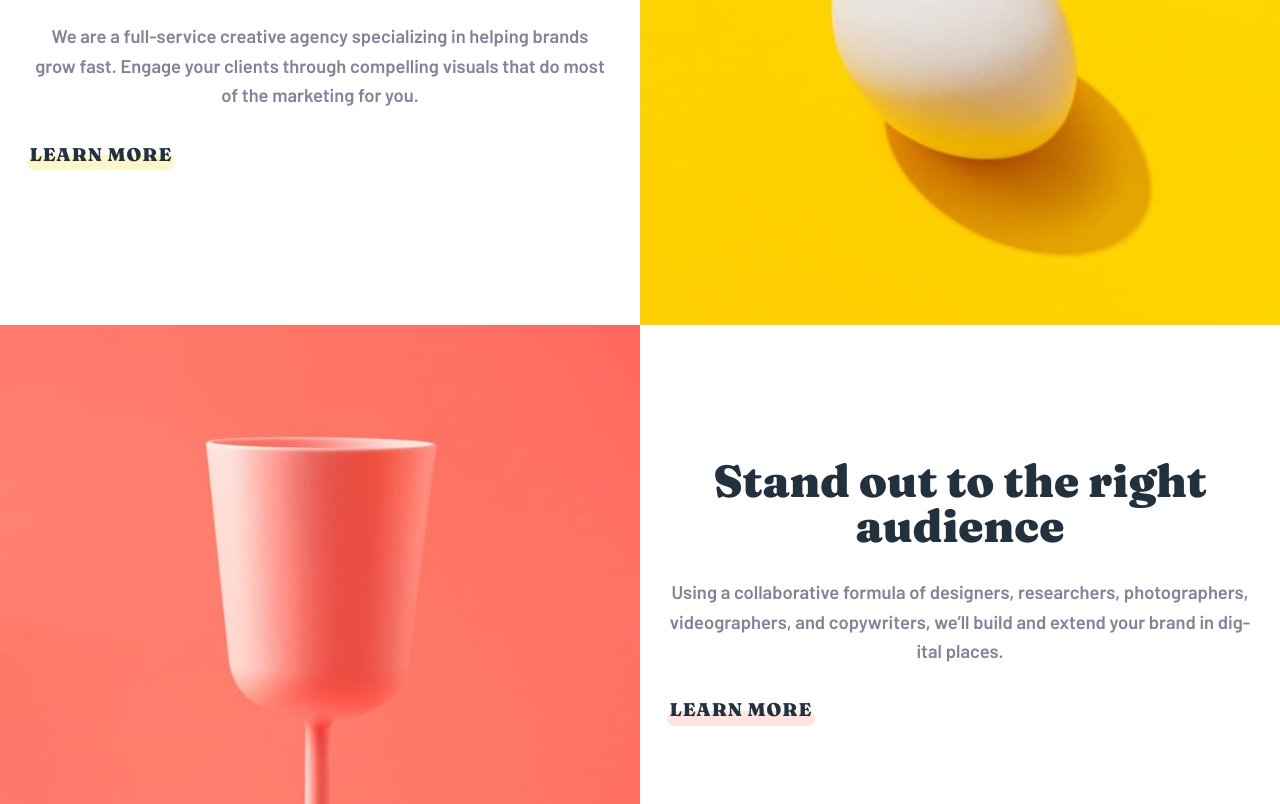
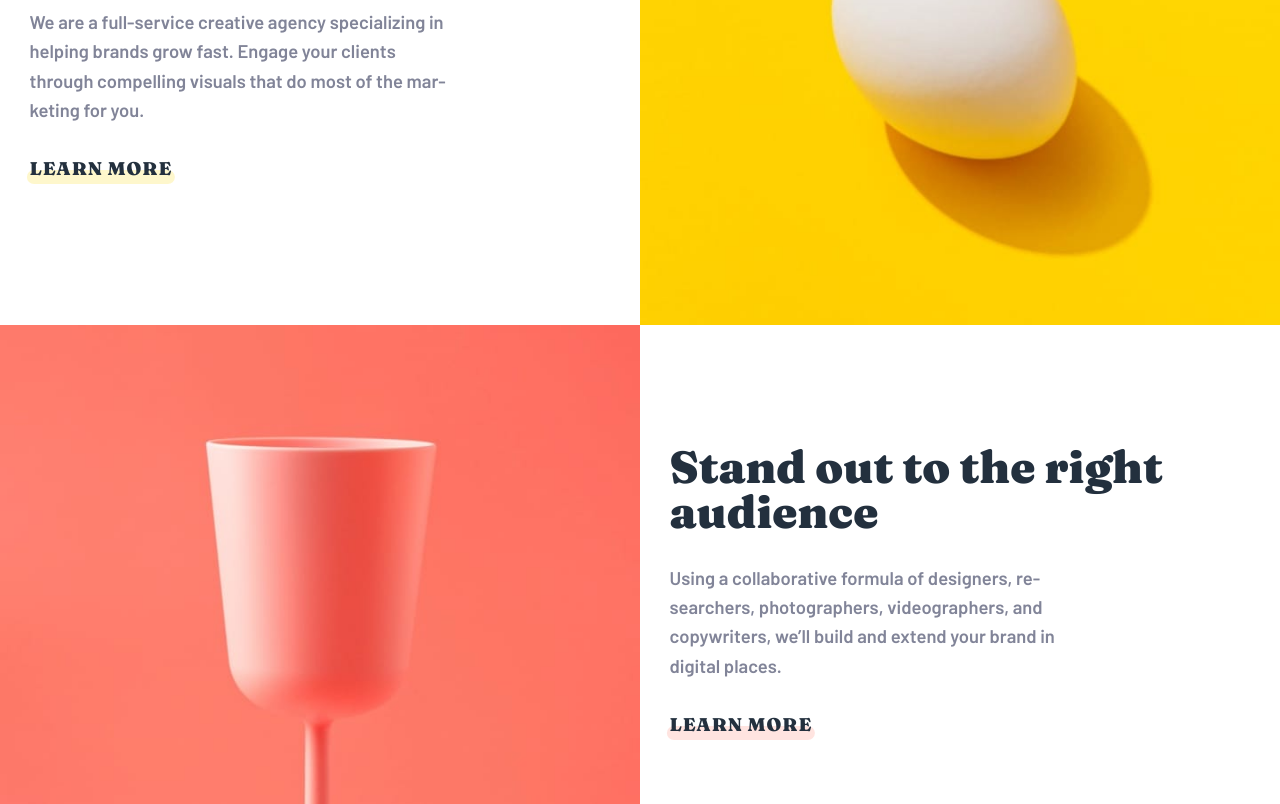
Before and after one commit to dwhenson/fem-sunnyside-agency, a website built with Parcel: page src/index.html in a window 1280 px wide. Shown: the part 762-1566 px from the top of the page. Built offline with nearby package versions, Linux system fonts and the light colour scheme.

Commit message:
✅ ADD: text alignment utility

```diff
--- a/src/index.html
+++ b/src/index.html
@@ -46,7 +46,7 @@
     <main>
       <section class="has-sidebar">
         <div class="box">
-          <div class="flow-content">
+          <div class="flow-content adjust-alignment">
             <h2>Transform your brand</h2>
             <p>
               We are a full-service creative agency specializing in helping brands grow
@@ -61,7 +61,7 @@
 
       <section class="has-sidebar-reverse">
         <div class="box">
-          <div class="flow-content">
+          <div class="flow-content adjust-alignment">
             <h2>Stand out to the right audience</h2>
             <p>
               Using a collaborative formula of designers, researchers, photographers,
--- a/src/scss/blocks/_testomonials.scss
+++ b/src/scss/blocks/_testomonials.scss
@@ -1,6 +1,6 @@
 .testomonials {
-  --flow-space: var(--space-xxl);
-  margin-block-start: var(--space-xxl);
+  --flow-space: var(--space-l);
+  margin-block-start: var(--space-xl);
 
   h2 {
     font-size: var(--step--1);
@@ -10,13 +10,13 @@
   }
 
   img {
-    max-inline-size: var(--space-xxl);
+    max-inline-size: var(--space-xl);
     border-radius: 9999px;
   }
 
   .attribution {
     --flow-space: var(--space-xxs);
-    margin-block-start: var(--space-xxl);
+    margin-block-start: var(--space-xl);
 
     .name {
       font-family: var(--ff-headings);
--- a/src/scss/composition/_flow-content.scss
+++ b/src/scss/composition/_flow-content.scss
@@ -1,7 +1,7 @@
 .flow-content {
   display: flex;
   flex-direction: column;
-  justify-content: flex-start;
+  justify-content: center;
 }
 
 .flow-content > * {
--- a/src/scss/global.scss
+++ b/src/scss/global.scss
@@ -1,5 +1,6 @@
 @use "reset";
 @use "abstracts/variables";
+@use "abstracts/breakpoints" as *;
 
 /* ==================================================
 Composition
@@ -21,7 +22,7 @@ Utilities
 @use "utilities/padding-block";
 @use "utilities/visually-hidden";
 @use "utilities/dark-text";
-// @use "utilities/weight-bold";
+@use "utilities/adjust-alignment";
 
 /* ==================================================
 Blocks
@@ -64,7 +65,7 @@ h3 {
 }
 
 p {
-  // max-inline-size: min(100%, 35ch);
+  max-inline-size: min(100%, 40ch);
 }
 
 :focus-visible {
--- /dev/null
+++ b/src/scss/utilities/_adjust-alignment.scss
@@ -0,0 +1,11 @@
+@use "../abstracts/breakpoints" as *;
+
+.adjust-alignment {
+  align-items: center;
+  text-align: center;
+
+  @include respond-to("medium") {
+    align-items: start;
+    text-align: start;
+  }
+}
```
